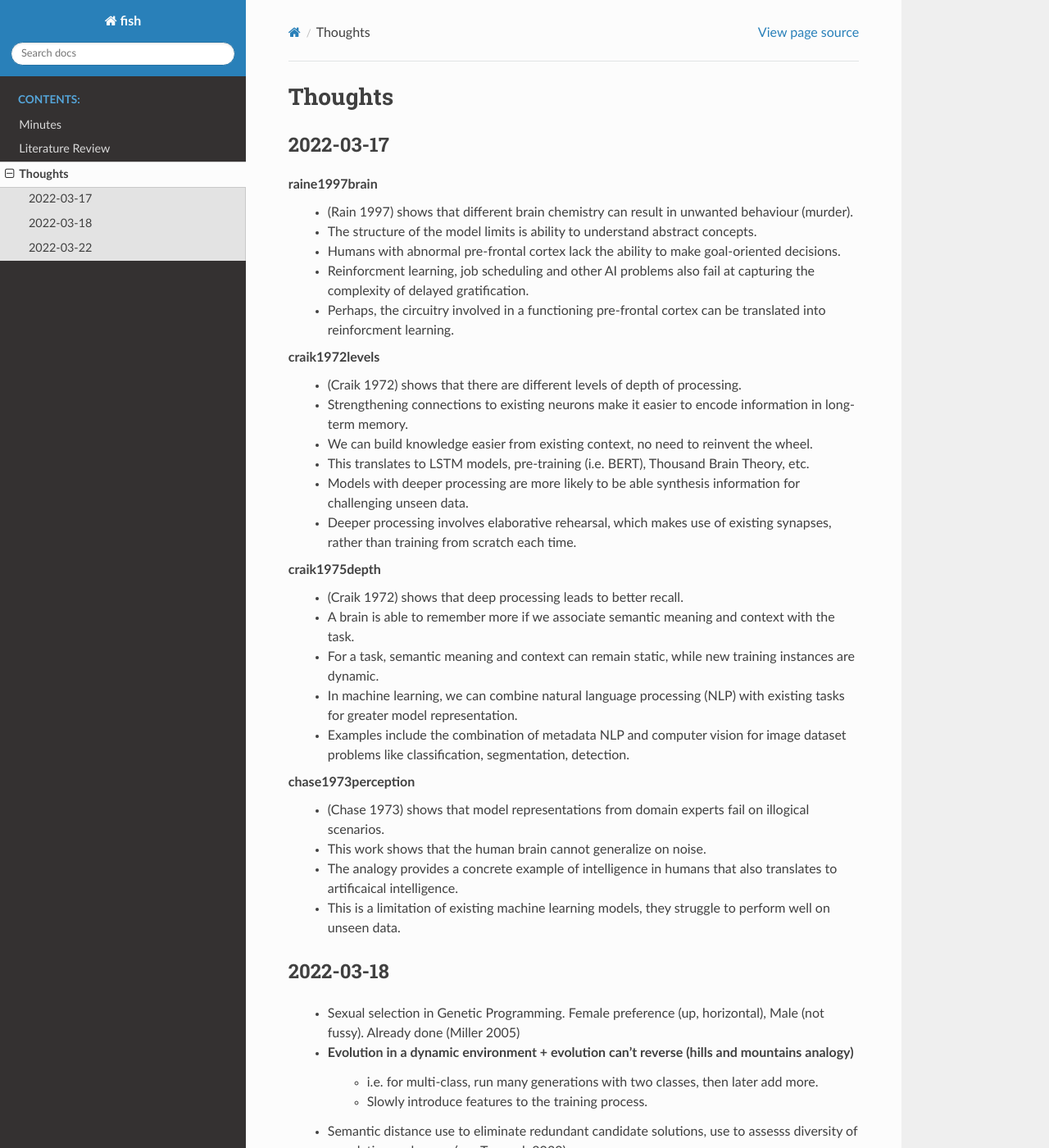
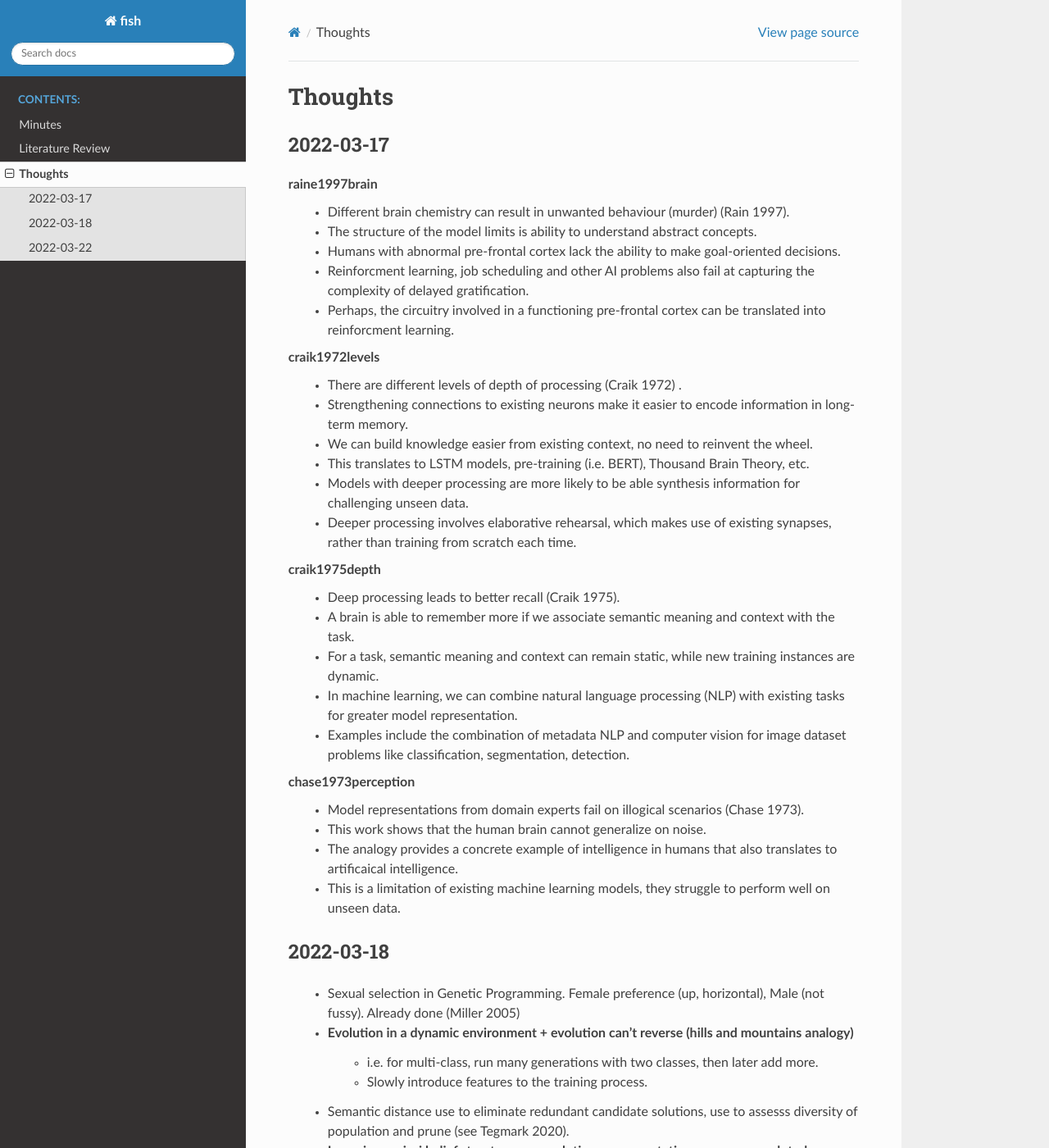
Before and after one commit to woodRock/fishy-business, a Sphinx documentation site: the page built from docs/source/thoughts.rst, in a window 1280 px wide and 1400 px high. Shown: the whole window at 82% size. Built offline with Sphinx 7.4.7 and the Read the Docs theme 2.0.0, drawn with Linux system fonts in a browser that asks for light colours; some of the changed text lies outside the part shown.

Commit message:
Fix notes

```diff
--- a/docs/source/thoughts.rst
+++ b/docs/source/thoughts.rst
@@ -5,14 +5,14 @@ Thoughts
 ----------
 
 raine1997brain
-    * (Rain 1997) shows that different brain chemistry can result in unwanted behaviour (murder).
+    * Different brain chemistry can result in unwanted behaviour (murder) (Rain 1997).
     * The structure of the model limits is ability to understand abstract concepts.
     * Humans with abnormal pre-frontal cortex lack the ability to make goal-oriented decisions.
     * Reinforcment learning, job scheduling and other AI problems also fail at capturing the complexity of delayed gratification.
     * Perhaps, the circuitry involved in a functioning pre-frontal cortex can be translated into reinforcment learning.
 
 craik1972levels
-    * (Craik 1972) shows that there are different levels of depth of processing.
+    * There are different levels of depth of processing (Craik 1972) .
     * Strengthening connections to existing neurons make it easier to encode information in long-term memory.
     * We can build knowledge easier from existing context, no need to reinvent the wheel.
     * This translates to LSTM models, pre-training (i.e. BERT), Thousand Brain Theory, etc.
@@ -20,14 +20,14 @@ craik1972levels
     * Deeper processing involves elaborative rehearsal, which makes use of existing synapses, rather than training from scratch each time.
 
 craik1975depth
-    * (Craik 1972) shows that deep processing leads to better recall.
+    * Deep processing leads to better recall (Craik 1975).
     * A brain is able to remember more if we associate semantic meaning and context with the task.
     * For a task, semantic meaning and context can remain static, while new training instances are dynamic.
     * In machine learning, we can combine natural language processing (NLP) with existing tasks for greater model representation.
     * Examples include the combination of metadata NLP and computer vision for image dataset problems like classification, segmentation, detection.
 
 chase1973perception
-    * (Chase 1973) shows that model representations from domain experts fail on illogical scenarios.
+    * Model representations from domain experts fail on illogical scenarios (Chase 1973).
     * This work shows that the human brain cannot generalize on noise.
     * The analogy provides a concrete example of intelligence in humans that also translates to artificaical intelligence.
     * This is a limitation of existing machine learning models, they struggle to perform well on unseen data.
```
Also changed, not shown: other parts of docs/source/thoughts.rst (+1 -1 lines), docs/source/minutes.rst (+4 -4 lines).
